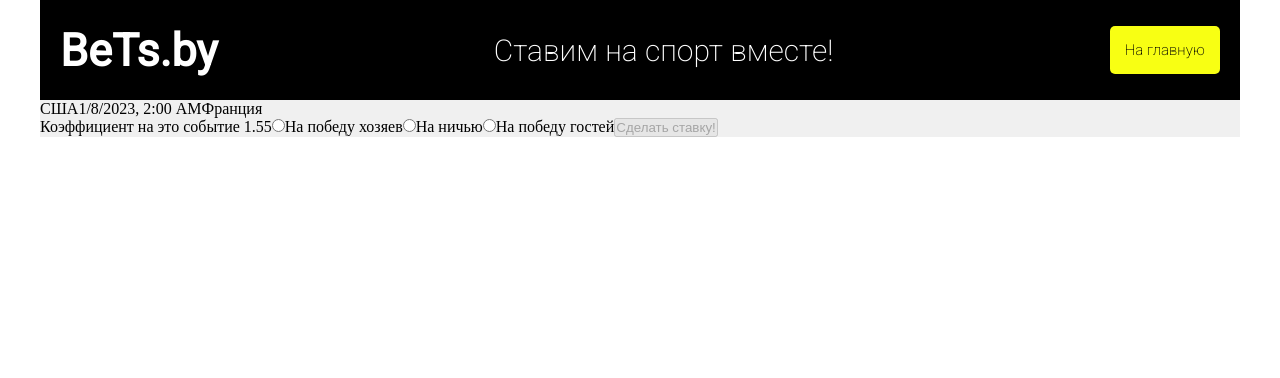
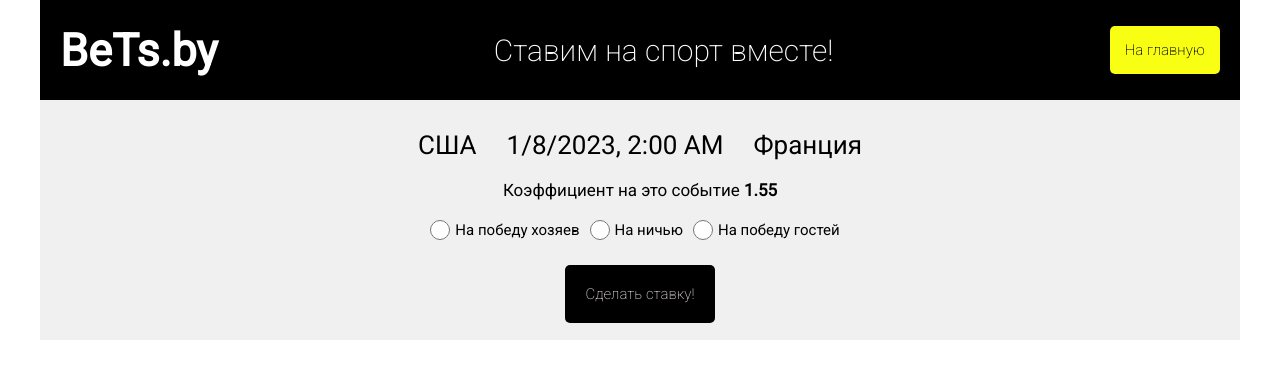
Before and after one commit to AndrewLesch/Bets, a React (Create React App) app: page /bets/0 in a window 1280 px wide. Shown: the top 378 px of the page. Built offline with nearby package versions, Linux system fonts and the light colour scheme.

Commit message:
Work woth styles

```diff
--- a/src/Components/Toast/Toast.css
+++ b/src/Components/Toast/Toast.css
@@ -1,14 +1,17 @@
 .toast-container {
-  width: 200px;
+  width: 450px;
   text-align: center;
   position: absolute;
   animation-duration: 5.5s;
   height: 90px;
   animation-name: animate-fade;
-  background-color: wheat;
+  background-color: #f9fae7;
+  color: #000000;
   border-radius: 5px;
-  margin-left: 500px;
+  margin-left: 425px;
   margin-top: 15px;
+  font-family: 'Roboto', sans-serif;
+  border: 1px solid #000000;
 }
 
 
@@ -17,4 +20,22 @@
   25% { opacity: 1; }
   65% {opacity: 1;}
   100% { opacity: 0; }
-  }
+}
+
+.toast-container-comands {
+  font-size: 18px;
+  margin: 5px;
+}
+
+.toast-container-outcome{
+  font-size: 14px;
+  margin-top: 5px;
+  font-weight: 200;
+}
+
+.toast-container-submit {
+  font-size: 17px;
+  margin: 5px;
+  text-decoration: underline;
+  font-weight: 200;
+}
--- a/src/Components/Toast/Toast.jsx
+++ b/src/Components/Toast/Toast.jsx
@@ -3,11 +3,9 @@ import './Toast.css'
 const Toast = ({selectedBet}) => {
   return (
     <div className='toast-container'>
-      <span>{selectedBet.firstTeam}</span>
-      <span>{selectedBet.secondTeam}</span>
-      <span>{selectedBet.outcome}</span>
-      <span>{selectedBet.coefficient}</span>
-      <span>Ваша ставка принята!</span>
+      <h3 className='toast-container-comands'>Спасибо, ваша ставка на матч {selectedBet.firstTeam} | {selectedBet.secondTeam}</h3>
+      <h4 className='toast-container-outcome'>На исход: {selectedBet.outcome}</h4>
+      <h4 className='toast-container-submit'>Принята!</h4>
     </div>
   )
 }
--- a/src/Pages/DetailsPage/DetailsPage.css
+++ b/src/Pages/DetailsPage/DetailsPage.css
@@ -0,0 +1,67 @@
+.container {
+  margin: auto;
+  width: 60%;
+  height: 210px;
+  margin-top: 30px;
+  font-family: 'Roboto', sans-serif;
+}
+
+.details-container {
+  text-align: center;
+  font-size: 26px;
+}
+
+.bet-form {
+  height: 130px;
+  text-align: center;
+  margin-top: 20px;
+}
+
+.details-container-text {
+  margin: 15px;
+}
+
+.bet-form-coefficient {
+  font-size: 17px;
+}
+
+.bet-inputs-container {
+  height: 30px;
+  display: flex;
+  justify-content: center;
+  align-items: center;
+  margin-top: 15px;
+}
+
+.bet-input {
+  width: 20px;
+  height: 20px;
+  margin-right: 5px;
+  cursor: pointer;
+}
+
+.input-label {
+  margin-right: 10px;
+  font-size: 15px;
+}
+
+.bet-form-button {
+  background-color: #000000;
+  color: #f8ff13;
+  font-family: 'Roboto', sans-serif;
+  font-size: 15px;
+  font-weight: 200;
+  padding: 20px;
+  border-radius: 5px;
+  margin-top: 20px;
+  border: none;
+  cursor: pointer;
+}
+
+.bet-form-button:hover:enabled {
+  background-color: #383737;
+}
+
+.bet-form-button:disabled {
+  color: #d4cdcd;
+}
--- a/src/Pages/DetailsPage/DetailsPage.jsx
+++ b/src/Pages/DetailsPage/DetailsPage.jsx
@@ -1,7 +1,7 @@
-import { useState } from "react";
-import { useParams } from "react-router";
-import { sortedAndFilteredItems } from "../../Components/BetList/BetList";
-import { useNavigate } from "react-router-dom";
+import { useState } from 'react';
+import { useParams } from 'react-router';
+import { sortedAndFilteredItems } from '../../Components/BetList/BetList';
+import { useNavigate } from 'react-router-dom';
 
 import './DetailsPage.css';
 
@@ -23,24 +23,27 @@ const DetailsPage = ({getSelectedBet}) => {
   }
 
   return (
-    <div>
-      <div className=''>
-          <span className=''>{selectedBet.firstTeam}</span>
-          <span className=''>{selectedBet.date}</span>
-          <span className=''>{selectedBet.secondTeam}</span>
+    <div className='container'>
+      <div className='details-container'>
+          <span className='details-container-text'>{selectedBet.firstTeam}</span>
+          <span className='details-container-text'>{selectedBet.date}</span>
+          <span className='details-container-text'>{selectedBet.secondTeam}</span>
       </div>
-      <form  onSubmit={onSubmitForm}>
-        <span>Коэффициент на это событие  {selectedBet.coefficient}</span>
-        <input onChange={onChangeOutcome} type={'radio'} value='На победу хозяев' id='win' name='outcome'/>
-        <label htmlFor='win'>На победу хозяев</label>
+      <form className='bet-form' onSubmit={onSubmitForm}>
+        <span className='bet-form-coefficient'>Коэффициент на это событие <b>{selectedBet.coefficient}</b></span>
 
-        <input onChange={onChangeOutcome} type={'radio'} value='На ничью' id='draw' name='outcome'/>
-        <label htmlFor='draw'>На ничью</label>
+        <div className='bet-inputs-container'>
+          <input className='bet-input' onChange={onChangeOutcome} type={'radio'} value='На победу хозяев' id='win' name='outcome'/>
+          <label className='input-label' htmlFor='win'>На победу хозяев</label>
 
-        <input onChange={onChangeOutcome} type={'radio'} value='На победу гостей' id='lose' name='outcome'/>
-        <label htmlFor='lose'>На победу гостей</label>
+          <input className='bet-input' onChange={onChangeOutcome} type={'radio'} value='На ничью' id='draw' name='outcome'/>
+          <label className='input-label' htmlFor='draw'>На ничью</label>
 
-        <button disabled={!outcomeIsActive} type='submit'>Сделать ставку!</button>
+          <input className='bet-input' onChange={onChangeOutcome} type={'radio'} value='На победу гостей' id='lose' name='outcome'/>
+          <label className='input-label' htmlFor='lose'>На победу гостей</label>
+        </div>
+
+        <button className='bet-form-button' disabled={!outcomeIsActive} type='submit'>Сделать ставку!</button>
       </form>
     </div>
   );
```
